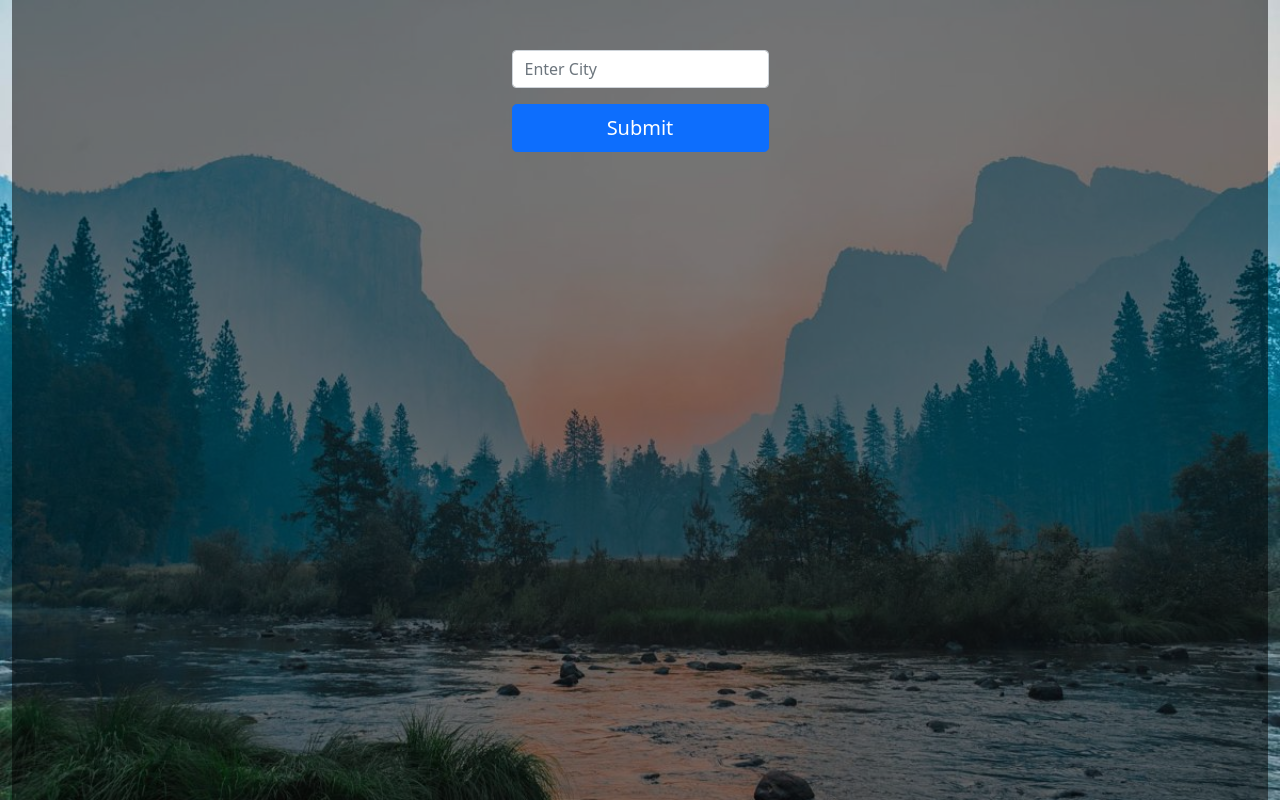
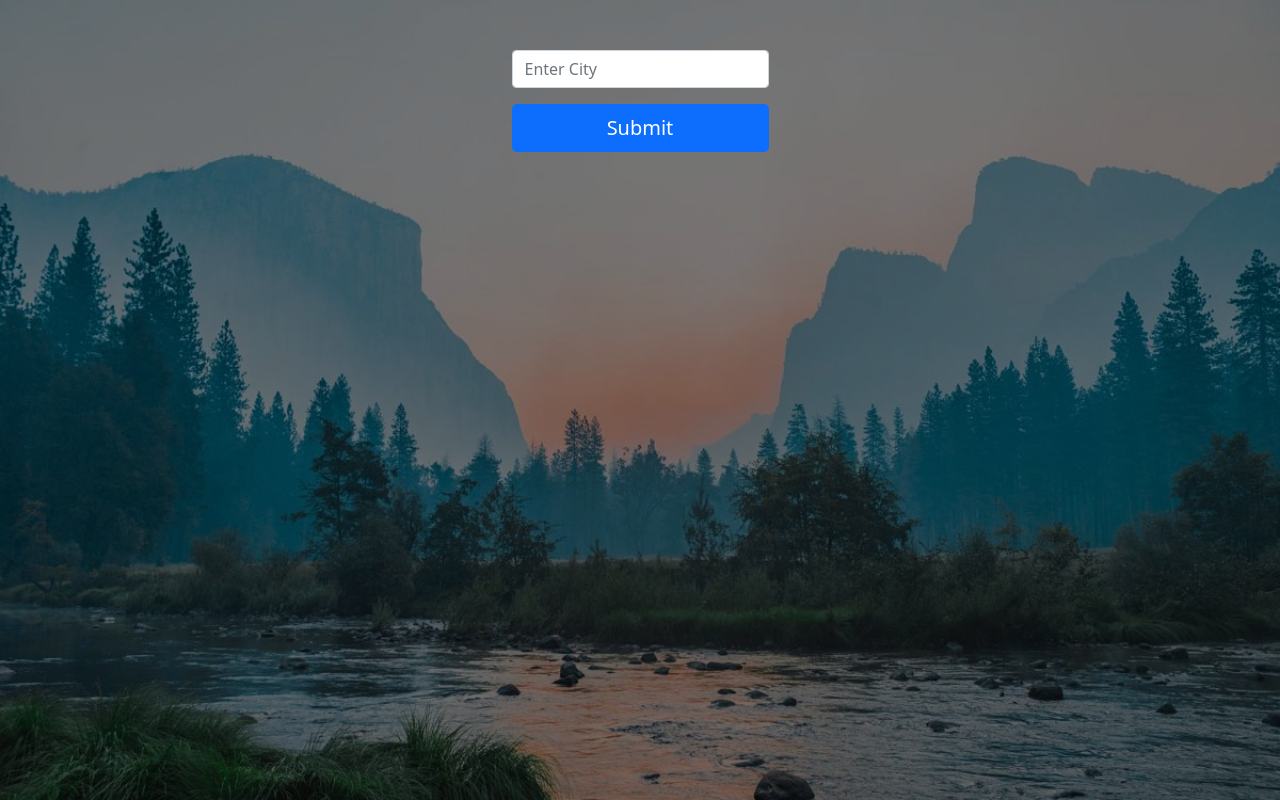
Before and after one commit to lhes23/react-weather-app, a React (Create React App) app: page / in a window 1280 px wide. Built offline with nearby package versions, Linux system fonts and the light colour scheme; the HTML template or start-up script is replaced by a standard one.

Commit message:
remove padding-left and right

```diff
--- a/src/App.css
+++ b/src/App.css
@@ -1,6 +1,7 @@
 .container-fluid {
   height: 100vh;
-  padding: auto 0;
+  padding-right: 0 !important;
+  padding-left: 0 !important;
 }
 
 .cold {
```
